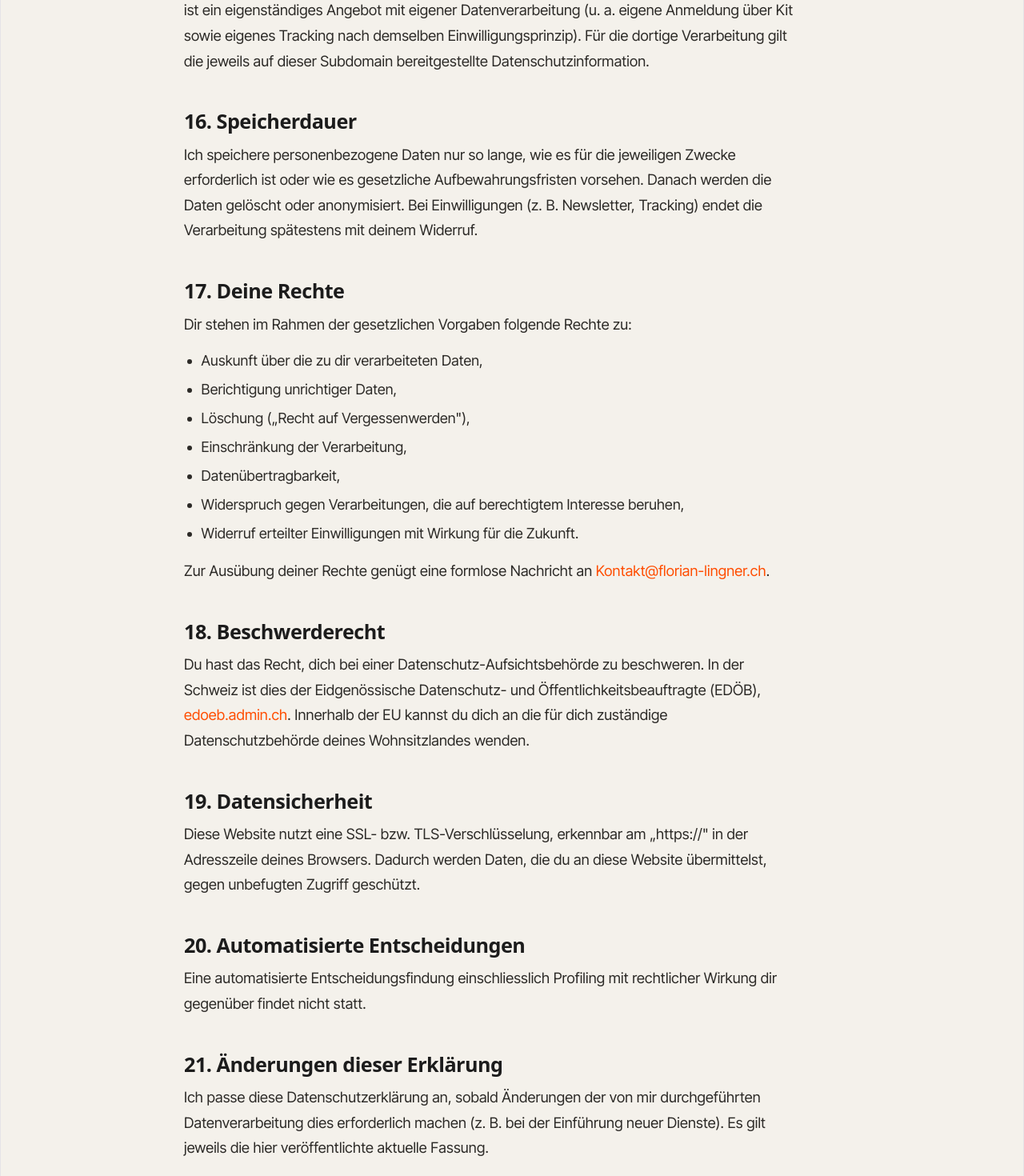
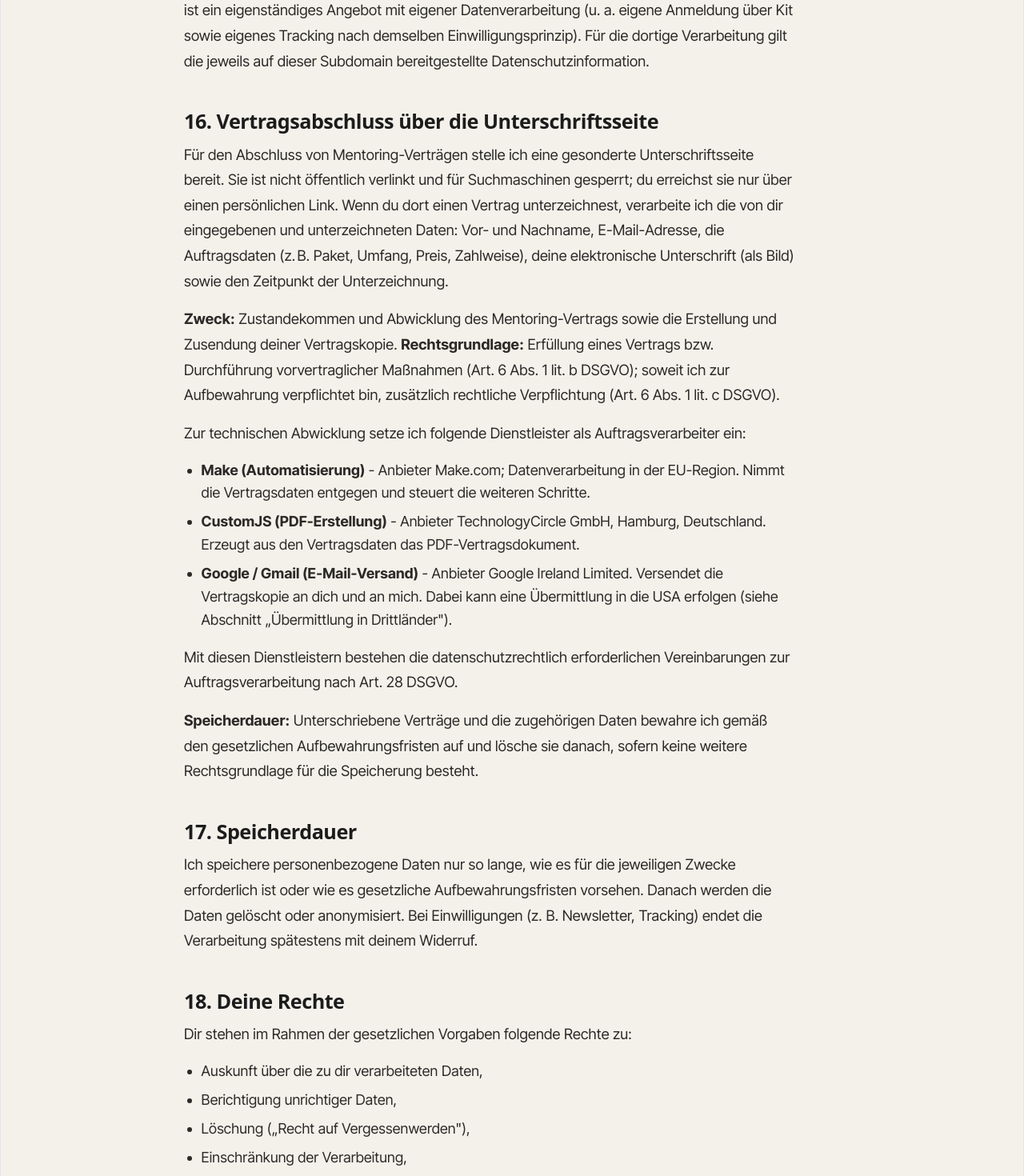
Before and after one commit to Florinho34/Website-FL-Personenmarke, a React (Vite) app: page /datenschutz in a window 1280 px wide. Shown: the part 5900-7370 px from the top of the page at 80% size. Built offline with nearby package versions, Linux system fonts and the light colour scheme.

Commit message:
update datenschutzseite

```diff
--- a/src/pages/Datenschutz.jsx
+++ b/src/pages/Datenschutz.jsx
@@ -1,5 +1,5 @@
 // src/pages/Datenschutz.jsx
-// Datenschutzerklärung – florian-lingner.ch · Stand: Juni 2026
+// Datenschutzerklärung – florian-lingner.ch · Stand: Juli 2026
 // Erfüllt Schweizer revDSG (primär) UND EU-DSGVO (DACH-Werbung/EU-Besucher).
 // Abgedeckte Dienste (live): Vercel, Google Tag Manager, Google Analytics 4,
 // Microsoft Clarity, Meta Pixel, Google Fonts (CDN), Kit/ConvertKit,
@@ -324,7 +324,58 @@ export default function Datenschutz() {
         </section>
 
         <section className="legal__sec">
-          <h2>16. Speicherdauer</h2>
+          <h2>16. Vertragsabschluss über die Unterschriftsseite</h2>
+          <p>
+            Für den Abschluss von Mentoring-Verträgen stelle ich eine gesonderte
+            Unterschriftsseite bereit. Sie ist nicht öffentlich verlinkt und für
+            Suchmaschinen gesperrt; du erreichst sie nur über einen persönlichen Link.
+            Wenn du dort einen Vertrag unterzeichnest, verarbeite ich die von dir
+            eingegebenen und unterzeichneten Daten: Vor- und Nachname, E-Mail-Adresse,
+            die Auftragsdaten (z. B. Paket, Umfang, Preis, Zahlweise), deine
+            elektronische Unterschrift (als Bild) sowie den Zeitpunkt der Unterzeichnung.
+          </p>
+          <p>
+            <strong>Zweck:</strong> Zustandekommen und Abwicklung des Mentoring-Vertrags
+            sowie die Erstellung und Zusendung deiner Vertragskopie.{" "}
+            <strong>Rechtsgrundlage:</strong> Erfüllung eines Vertrags bzw. Durchführung
+            vorvertraglicher Maßnahmen (Art. 6 Abs. 1 lit. b DSGVO); soweit ich zur
+            Aufbewahrung verpflichtet bin, zusätzlich rechtliche Verpflichtung
+            (Art. 6 Abs. 1 lit. c DSGVO).
+          </p>
+          <p>
+            Zur technischen Abwicklung setze ich folgende Dienstleister als
+            Auftragsverarbeiter ein:
+          </p>
+          <ul className="legal__list">
+            <li>
+              <strong>Make (Automatisierung)</strong> - Anbieter Make.com; Datenverarbeitung
+              in der EU-Region. Nimmt die Vertragsdaten entgegen und steuert die weiteren
+              Schritte.
+            </li>
+            <li>
+              <strong>CustomJS (PDF-Erstellung)</strong> - Anbieter TechnologyCircle GmbH,
+              Hamburg, Deutschland. Erzeugt aus den Vertragsdaten das PDF-Vertragsdokument.
+            </li>
+            <li>
+              <strong>Google / Gmail (E-Mail-Versand)</strong> - Anbieter Google Ireland
+              Limited. Versendet die Vertragskopie an dich und an mich. Dabei kann eine
+              Übermittlung in die USA erfolgen (siehe Abschnitt „Übermittlung in
+              Drittländer").
+            </li>
+          </ul>
+          <p>
+            Mit diesen Dienstleistern bestehen die datenschutzrechtlich erforderlichen
+            Vereinbarungen zur Auftragsverarbeitung nach Art. 28 DSGVO.
+          </p>
+          <p>
+            <strong>Speicherdauer:</strong> Unterschriebene Verträge und die zugehörigen
+            Daten bewahre ich gemäß den gesetzlichen Aufbewahrungsfristen auf und lösche sie
+            danach, sofern keine weitere Rechtsgrundlage für die Speicherung besteht.
+          </p>
+        </section>
+
+        <section className="legal__sec">
+          <h2>17. Speicherdauer</h2>
           <p>
             Ich speichere personenbezogene Daten nur so lange, wie es für die
             jeweiligen Zwecke erforderlich ist oder wie es gesetzliche
@@ -335,7 +386,7 @@ export default function Datenschutz() {
         </section>
 
         <section className="legal__sec">
-          <h2>17. Deine Rechte</h2>
+          <h2>18. Deine Rechte</h2>
           <p>Dir stehen im Rahmen der gesetzlichen Vorgaben folgende Rechte zu:</p>
           <ul className="legal__list">
             <li>Auskunft über die zu dir verarbeiteten Daten,</li>
@@ -353,7 +404,7 @@ export default function Datenschutz() {
         </section>
 
         <section className="legal__sec">
-          <h2>18. Beschwerderecht</h2>
+          <h2>19. Beschwerderecht</h2>
           <p>
             Du hast das Recht, dich bei einer Datenschutz-Aufsichtsbehörde zu
             beschweren. In der Schweiz ist dies der Eidgenössische Datenschutz-
@@ -365,7 +416,7 @@ export default function Datenschutz() {
         </section>
 
         <section className="legal__sec">
-          <h2>19. Datensicherheit</h2>
+          <h2>20. Datensicherheit</h2>
           <p>
             Diese Website nutzt eine SSL- bzw. TLS-Verschlüsselung, erkennbar am
             „https://" in der Adresszeile deines Browsers. Dadurch werden Daten,
@@ -375,7 +426,7 @@ export default function Datenschutz() {
         </section>
 
         <section className="legal__sec">
-          <h2>20. Automatisierte Entscheidungen</h2>
+          <h2>21. Automatisierte Entscheidungen</h2>
           <p>
             Eine automatisierte Entscheidungsfindung einschliesslich Profiling mit
             rechtlicher Wirkung dir gegenüber findet nicht statt.
@@ -383,7 +434,7 @@ export default function Datenschutz() {
         </section>
 
         <section className="legal__sec">
-          <h2>21. Änderungen dieser Erklärung</h2>
+          <h2>22. Änderungen dieser Erklärung</h2>
           <p>
             Ich passe diese Datenschutzerklärung an, sobald Änderungen der von mir
             durchgeführten Datenverarbeitung dies erforderlich machen (z. B. bei
@@ -392,7 +443,7 @@ export default function Datenschutz() {
           </p>
         </section>
 
-        <p className="legal__stand">Stand: Juni 2026</p>
+        <p className="legal__stand">Stand: Juli 2026</p>
       </main>
 
       <footer className="legal__footer">
```
